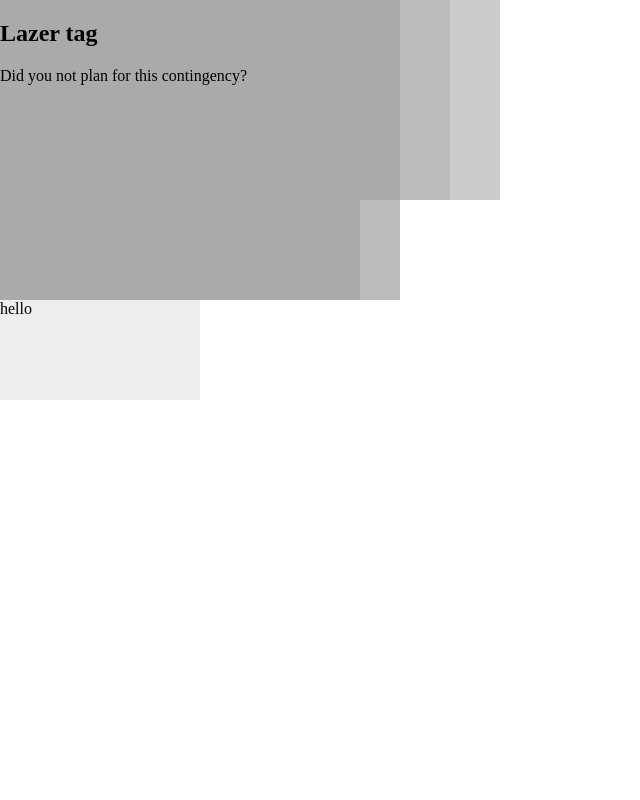
After one commit to andykisaragi/slidy, a PHP site: page /index.html in a window 1280 px wide. The commit adds this page. Shown: the whole page, without its empty margins (0-640 px from the left). Run offline with PHP 8.4, Linux system fonts and the light colour scheme.

Commit message:
some more updates

```diff
--- /dev/null
+++ b/index.html
@@ -0,0 +1,76 @@
+<html>
+
+  <head>
+
+    <title>andy test stuff</title>
+
+    <script src="jquery-1.8.3.min.js"></script>
+    <script src="stuff.js"></script>
+
+    <style>@import url("style.css");</style>
+  </head>
+
+  <body>
+
+    <!-- i4 -->
+
+    <div class="container" id="cont1">
+      <div class="i4" id="i4_1">
+        <div class="item open">
+          <div class="content">
+            <h2>Lazer tag</h2>
+            <div>
+              Did you not plan for this contingency?
+            </div>
+          </div>
+        </div>
+
+        <div class="item closed">
+          <div class="content">
+            <h2>Attorney-client privilege</h2>
+            <div>
+              That's something I provide for you.
+            </div>
+          </div>
+        </div>
+
+        <div class="item closed">
+          <div class="content">
+            <h2>Today's your lucky day</h2>
+            <div>
+              Look around, kiddo - it's all yours. You are now the owner of this fine establishment.
+            </div>
+          </div>
+        </div>
+
+
+      </div>
+    </div>
+
+    <div class="container" id="cont2">
+      <div class="i4 hover" id="i4_2">
+        <div class="item open">
+          <div class="content">
+          </div>
+        </div>
+
+        <div class="item closed">
+          <div class="content">
+          </div>
+        </div>
+      </div>
+    </div>
+
+    <!-- end i4 -->
+
+    <!-- i1 -->
+
+
+    <div class="i1">
+        <div class="main">hello</div>
+        <div class="popup">hi</div>
+    </div>
+
+  </body>
+
+</html>
--- a/stuff.js
+++ b/stuff.js
@@ -9,7 +9,7 @@ $( document ).ready(function() {
 
   for (var i=0; i < i4s.length; i++) {
     console.log(i);
-    i4s[i].init();
+    //i4s[i].init();
   }
 
 });
@@ -21,6 +21,7 @@ var i4 = function(id){
   this.closedWidth = 10;
   this.numItems = 1;
   this.currentPos = 0;
+  this.init();
 };
 
 i4.prototype.init = function(){
@@ -44,7 +45,9 @@ i4.prototype.init = function(){
     $(this).css("right",(offset + thisWidth) + "%");
     $(this).attr("data-pos",i).attr("id",self.id + "-" + i);
 
-    $(this).children().css("width",(self.openWidth / 100) * $(sel).width());
+    var innerWidth = (self.openWidth / 100) * $(sel).width();
+    console.log("inner " + innerWidth);
+    $(this).children().css("width",innerWidth);
     offset += thisWidth;
 
     i++;
@@ -55,6 +58,10 @@ i4.prototype.init = function(){
   $(sel).children().click(function(){
     self.open($(this).data('pos'));
   });
+
+  /*$(sel).children().mouseover(function(){
+    self.open($(this).data('pos'));
+  });*/
 
 };
 i4.prototype.open = function(pos){
--- a/style.css
+++ b/style.css
@@ -25,10 +25,12 @@ body{
     width: 200px;
     height: 100px;
     overflow: hidden;
+    position: relative;
 }
 
 .i1 .main,
 .i1 .popup{
+    position: absolute;
     width: 100%;
     height: 100%;
 }
@@ -36,17 +38,18 @@ body{
 .i1 .main{
     background: #eee;
   margin-top:0;
+}
+.i1 .popup{
+    background: #ccc;
  -webkit-transition: all 0.4s;
  -moz-transition: all 0.4s;
  -o-transition: all 0.4s;
  transition: all 0.4s;
+ top: 100%;
 }
-.i1 .popup{
-    background: #ccc;
-}
-.i1:hover .main{
+.i1:hover .popup{
 
-  margin-top: -50%;
+  top: 0;
 
 }
 
```
Also changed, not shown: index.php (deleted, +0 -76 lines).
